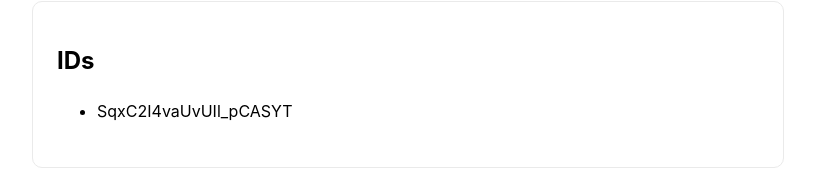
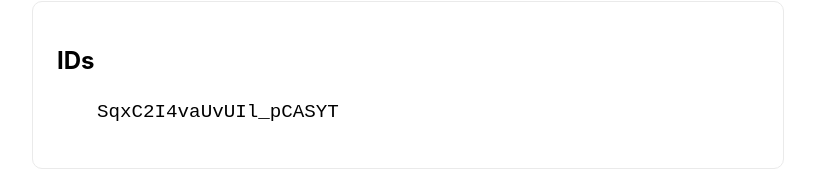
Before and after one commit to jormaechea/nanoid-generator, a Next.js app: page / in a window 1280 px wide. Shown: the part 642-812 px from the top of the page, without its empty margins (232-1047 px from the left). Built offline with nearby package versions, Linux system fonts and the light colour scheme.

Commit message:
Improved IDs styles and hardlimits

```diff
--- a/pages/index.js
+++ b/pages/index.js
@@ -3,6 +3,9 @@ import Head from 'next/head'
 import Image from 'next/image'
 import { useEffect, useMemo, useState } from 'react'
 import styles from '../styles/Home.module.css'
+
+const maxLength = 40;
+const maxQuantity = 1000;
 
 export default function Home() {
 
@@ -25,10 +28,22 @@ export default function Home() {
 			return;
 		}
 
+		if(idsLength > maxLength) {
+			setError(`You cannot generate IDs of more than ${maxLength} characters`);
+			setIds([]);
+			return;
+		}
+
 		const idsQuantity = Number(quantity);
 
 		if(!Number.isSafeInteger(idsQuantity) || idsQuantity < 1) {
 			setError(`Invalid ID quantity ${quantity}`);
+			setIds([]);
+			return;
+		}
+
+		if(idsQuantity > maxQuantity) {
+			setError(`You cannot generate more than ${maxQuantity} IDs at once`);
 			setIds([]);
 			return;
 		}
@@ -101,7 +116,11 @@ export default function Home() {
 						{
 							error || (
 								<ul>
-									{ids.map(id => <li key={id}>{id}</li>)}
+									{ids.map(id => (
+										<li key={id}>
+											<span className={styles.monospace}>{id}</span>
+										</li>
+									))}
 								</ul>
 							)
 						}
--- a/styles/Home.module.css
+++ b/styles/Home.module.css
@@ -14,6 +14,7 @@
   flex-direction: column;
   justify-content: center;
   align-items: center;
+  max-width: 100%;
 }
 
 .footer {
@@ -111,6 +112,10 @@
 
 .fullWidthCard ul li {
   line-height: 2rem;
+  overflow: hidden;
+  white-space: nowrap;
+  text-overflow: ellipsis;
+  width: 100%;
 }
 
 .card input,
@@ -147,9 +152,21 @@
   margin-right: 0.2rem;
 }
 
+.monospace {
+  font-family: 'Ubuntu mono', 'Courier New', Courier, monospace;
+  font-size: 1.2rem;
+}
+
 @media (max-width: 600px) {
   .grid {
     width: 100%;
     flex-direction: column;
   }
+  .card {
+    width: 100%;
+  }
+  .fullWidthCard ul {
+    list-style: none;
+    padding: 0;
+  }
 }
```
